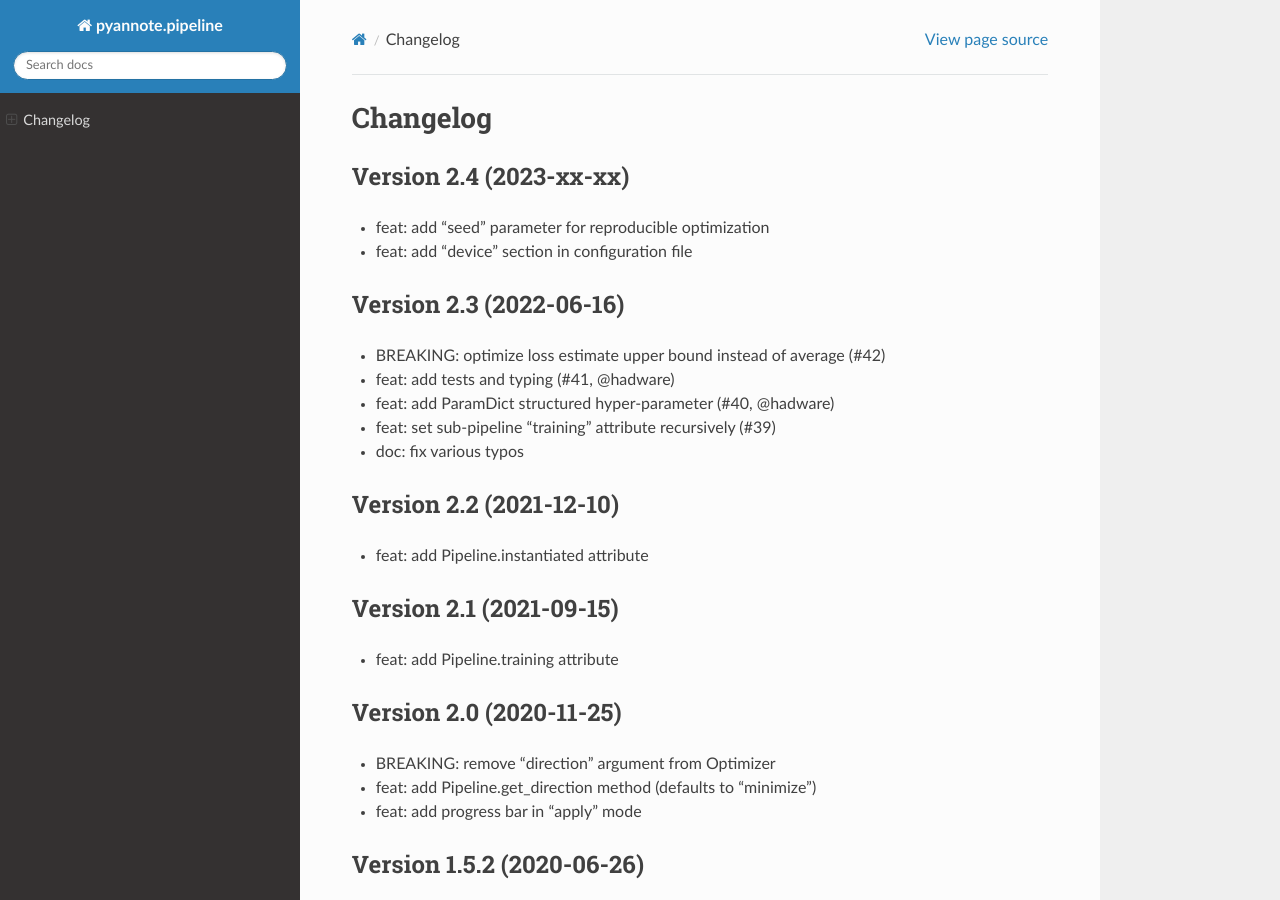
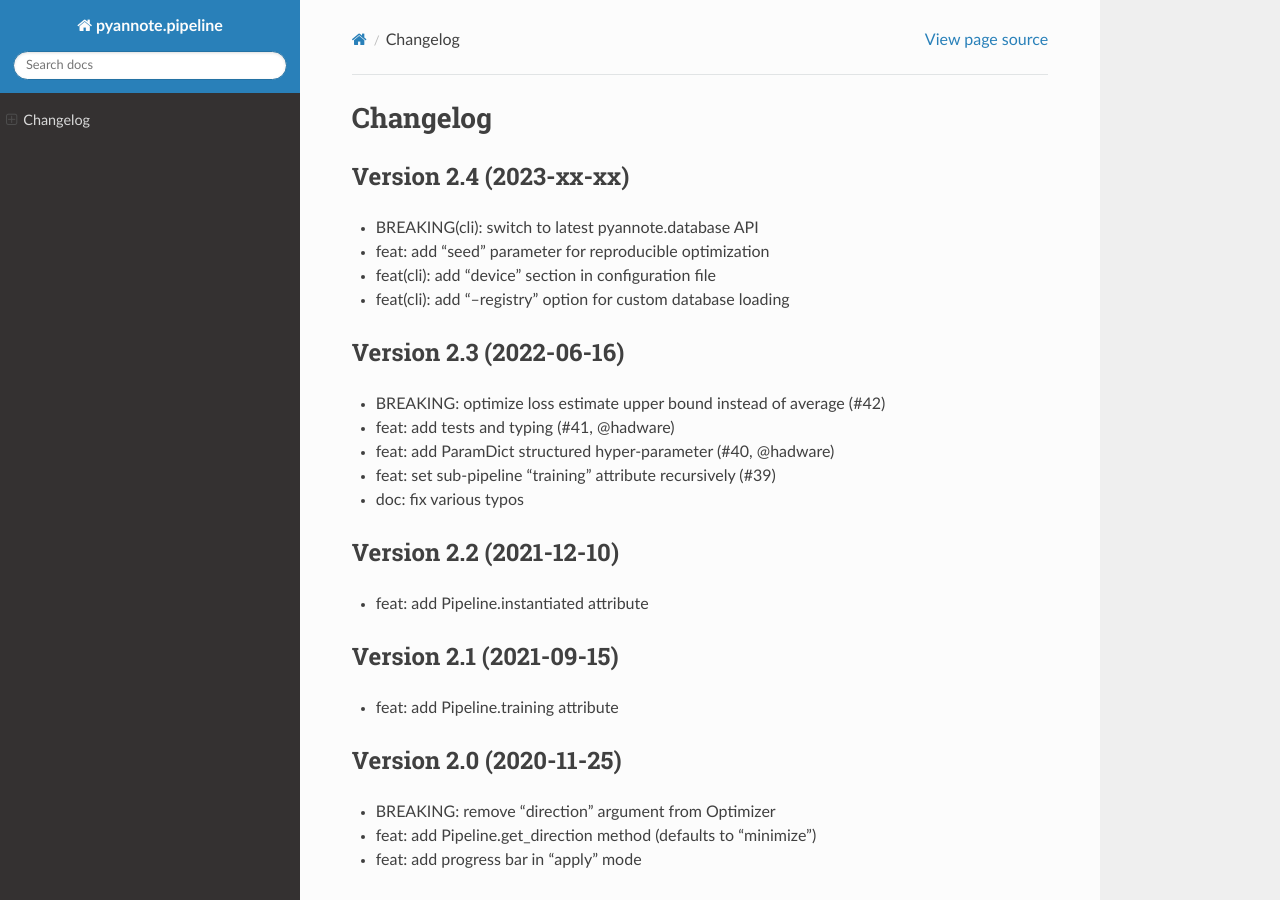
Before and after one commit to pyannote/pyannote-pipeline, a Sphinx documentation site: the page built from doc/source/changelog.rst, in a window 1280 px wide and 900 px high. Built offline with Sphinx 7.4.7 and the Read the Docs theme 2.0.0, drawn with Linux system fonts in a browser that asks for light colours.

Commit message:
BREAKING: switch to new pyannote.database API
* feat: add --registry option to CLI

```diff
--- a/doc/source/changelog.rst
+++ b/doc/source/changelog.rst
@@ -5,8 +5,10 @@ Changelog
 Version 2.4 (2023-xx-xx)
 ~~~~~~~~~~~~~~~~~~~~~~~~
 
+- BREAKING(cli): switch to latest pyannote.database API
 - feat: add "seed" parameter for reproducible optimization
-- feat: add "device" section in configuration file
+- feat(cli): add "device" section in configuration file
+- feat(cli): add "--registry" option for custom database loading
 
 Version 2.3 (2022-06-16)
 ~~~~~~~~~~~~~~~~~~~~~~~~
```
Also changed, not shown: 1 other file.
